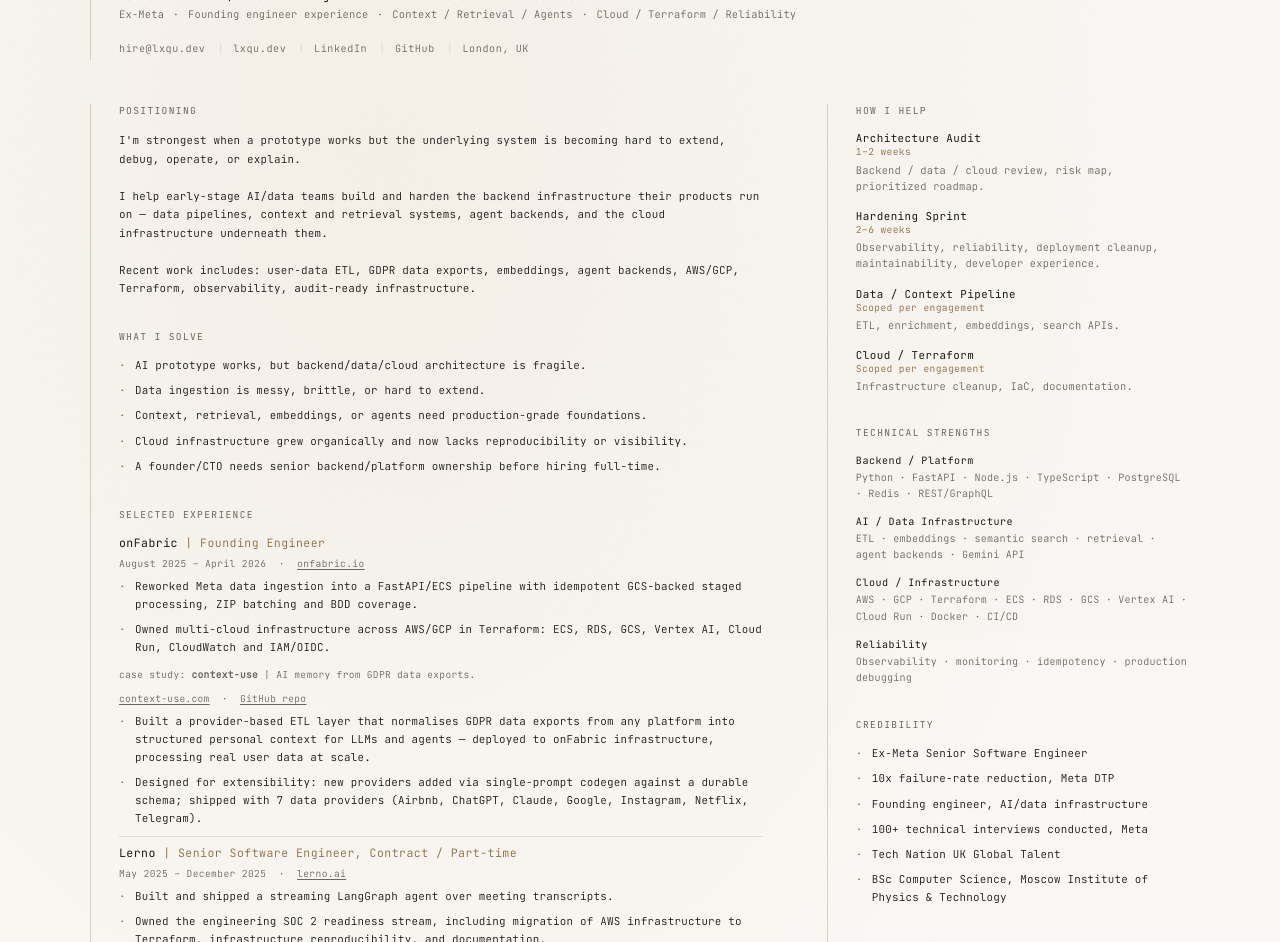
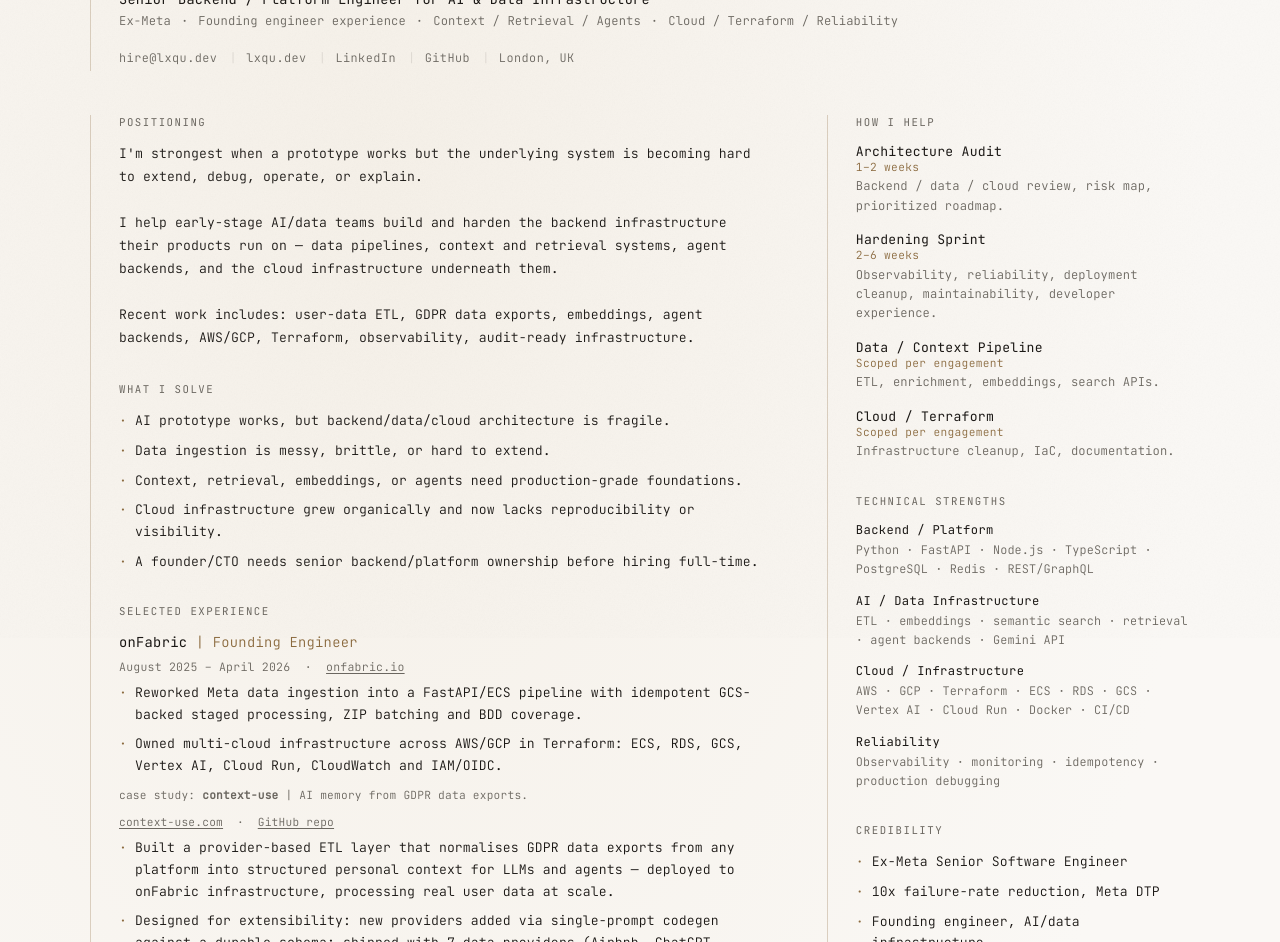
Before and after one commit to alexeyqu/hire, a plain HTML site: page index.html in a window 1280 px wide. Shown: the part 162-1104 px from the top of the page. Drawn offline with nearby package versions, Linux system fonts and the light colour scheme.

Commit message:
fix: increase font sizes for readability on laptop

```diff
--- a/index.html
+++ b/index.html
@@ -86,10 +86,10 @@
 
         .doc-label {
             font-family: var(--font-mono);
-            font-size: 0.58rem;
+            font-size: 0.65rem;
             font-weight: 300;
             color: var(--muted);
-            letter-spacing: 0.12em;
+            letter-spacing: 0.1em;
             text-transform: uppercase;
             margin-bottom: 1rem;
         }
@@ -115,19 +115,19 @@
 
         .tagline {
             font-family: var(--font-mono);
-            font-size: 0.72rem;
+            font-size: 0.85rem;
             font-weight: 400;
             color: var(--text);
-            letter-spacing: 0.03em;
-            margin-bottom: 0.3rem;
+            letter-spacing: 0.02em;
+            margin-bottom: 0.35rem;
         }
 
         .sub-tagline {
             font-family: var(--font-mono);
-            font-size: 0.65rem;
+            font-size: 0.76rem;
             font-weight: 300;
             color: var(--muted);
-            letter-spacing: 0.02em;
+            letter-spacing: 0.01em;
             margin-bottom: 1rem;
         }
 
@@ -142,9 +142,9 @@
         .contact-links a,
         .contact-links .loc {
             font-family: var(--font-mono);
-            font-size: 0.63rem;
+            font-size: 0.74rem;
             font-weight: 300;
-            letter-spacing: 0.06em;
+            letter-spacing: 0.04em;
             color: var(--muted);
             text-decoration: none;
             padding: 0.3rem 0.75rem 0.3rem 0;
@@ -155,7 +155,7 @@
 
         .contact-links .sep {
             font-family: var(--font-mono);
-            font-size: 0.63rem;
+            font-size: 0.74rem;
             color: var(--faint);
             padding: 0.3rem 0.6rem 0.3rem 0;
             user-select: none;
@@ -189,7 +189,7 @@
         /* ===== SECTION LABEL ===== */
         .section-label {
             font-family: var(--font-mono);
-            font-size: 0.6rem;
+            font-size: 0.67rem;
             font-weight: 400;
             letter-spacing: 0.14em;
             text-transform: uppercase;
@@ -200,11 +200,11 @@
         /* ===== BODY TEXT ===== */
         .body-text {
             font-family: var(--font-mono);
-            font-size: 0.68rem;
+            font-size: 0.82rem;
             font-weight: 300;
             color: var(--text);
-            letter-spacing: 0.02em;
-            line-height: 1.7;
+            letter-spacing: 0.01em;
+            line-height: 1.75;
         }
 
         /* ===== BULLET LIST ===== */
@@ -212,15 +212,15 @@
             list-style: none;
             display: flex;
             flex-direction: column;
-            gap: 0.45rem;
+            gap: 0.5rem;
         }
 
         ul.item-list li {
             font-family: var(--font-mono);
-            font-size: 0.68rem;
+            font-size: 0.82rem;
             font-weight: 300;
             color: var(--text);
-            letter-spacing: 0.02em;
+            letter-spacing: 0.01em;
             line-height: 1.65;
             padding-left: 1rem;
             position: relative;
@@ -251,9 +251,9 @@
 
         .exp-header {
             font-family: var(--font-mono);
-            font-size: 0.72rem;
+            font-size: 0.86rem;
             font-weight: 300;
-            letter-spacing: 0.04em;
+            letter-spacing: 0.02em;
             line-height: 1.4;
         }
 
@@ -268,10 +268,10 @@
 
         .exp-location {
             font-family: var(--font-mono);
-            font-size: 0.6rem;
+            font-size: 0.72rem;
             font-weight: 300;
             color: var(--muted);
-            letter-spacing: 0.04em;
+            letter-spacing: 0.02em;
             line-height: 1.5;
         }
 
@@ -286,10 +286,10 @@
 
         .exp-sub {
             font-family: var(--font-mono);
-            font-size: 0.6rem;
+            font-size: 0.7rem;
             font-weight: 300;
             color: var(--muted);
-            letter-spacing: 0.03em;
+            letter-spacing: 0.02em;
             line-height: 1.5;
             margin-top: 0.25rem;
         }
@@ -319,20 +319,20 @@
 
         .talk-date {
             font-family: var(--font-mono);
-            font-size: 0.6rem;
+            font-size: 0.72rem;
             font-weight: 300;
             color: var(--muted);
-            letter-spacing: 0.04em;
+            letter-spacing: 0.02em;
             white-space: nowrap;
             padding-top: 0.1rem;
         }
 
         .talk-name {
             font-family: var(--font-mono);
-            font-size: 0.68rem;
+            font-size: 0.82rem;
             font-weight: 400;
             color: var(--text);
-            letter-spacing: 0.03em;
+            letter-spacing: 0.02em;
         }
 
         .talk-name a {
@@ -345,11 +345,11 @@
 
         blockquote.talk-quote {
             font-family: var(--font-mono);
-            font-size: 0.63rem;
+            font-size: 0.76rem;
             font-weight: 300;
             font-style: italic;
             color: var(--muted);
-            letter-spacing: 0.02em;
+            letter-spacing: 0.01em;
             line-height: 1.65;
             border-left: 2px solid var(--accent);
             padding-left: 0.85rem;
@@ -366,33 +366,33 @@
 
         .service-name {
             font-family: var(--font-mono);
-            font-size: 0.68rem;
+            font-size: 0.82rem;
             font-weight: 400;
             color: var(--text);
-            letter-spacing: 0.04em;
+            letter-spacing: 0.02em;
         }
 
         .service-duration {
             font-family: var(--font-mono);
-            font-size: 0.6rem;
+            font-size: 0.7rem;
             font-weight: 300;
             color: var(--accent);
-            letter-spacing: 0.04em;
+            letter-spacing: 0.03em;
             margin-bottom: 0.2rem;
         }
 
         .service-desc {
             font-family: var(--font-mono);
-            font-size: 0.65rem;
+            font-size: 0.76rem;
             font-weight: 300;
             color: var(--muted);
-            letter-spacing: 0.02em;
-            line-height: 1.55;
+            letter-spacing: 0.01em;
+            line-height: 1.6;
         }
 
         /* ===== SKILL GROUPS ===== */
         .skill-group {
-            margin-bottom: 0.8rem;
+            margin-bottom: 0.85rem;
         }
 
         .skill-group:last-child {
@@ -401,30 +401,30 @@
 
         .skill-group-name {
             font-family: var(--font-mono);
-            font-size: 0.63rem;
+            font-size: 0.76rem;
             font-weight: 400;
             color: var(--text);
-            letter-spacing: 0.05em;
+            letter-spacing: 0.03em;
             margin-bottom: 0.2rem;
         }
 
         .skill-list {
             font-family: var(--font-mono);
-            font-size: 0.63rem;
+            font-size: 0.74rem;
             font-weight: 300;
             color: var(--muted);
-            letter-spacing: 0.02em;
+            letter-spacing: 0.01em;
             line-height: 1.6;
         }
 
         /* ===== AVAILABILITY ===== */
         .avail-text {
             font-family: var(--font-mono);
-            font-size: 0.65rem;
+            font-size: 0.78rem;
             font-weight: 300;
             color: var(--text);
-            letter-spacing: 0.02em;
-            line-height: 1.75;
+            letter-spacing: 0.01em;
+            line-height: 1.8;
         }
 
         .avail-text a {
@@ -452,9 +452,9 @@
 
         .footer-link {
             font-family: var(--font-mono);
-            font-size: 0.62rem;
+            font-size: 0.72rem;
             font-weight: 300;
-            letter-spacing: 0.06em;
+            letter-spacing: 0.05em;
             color: var(--muted);
             text-decoration: none;
             display: inline-flex;
```
